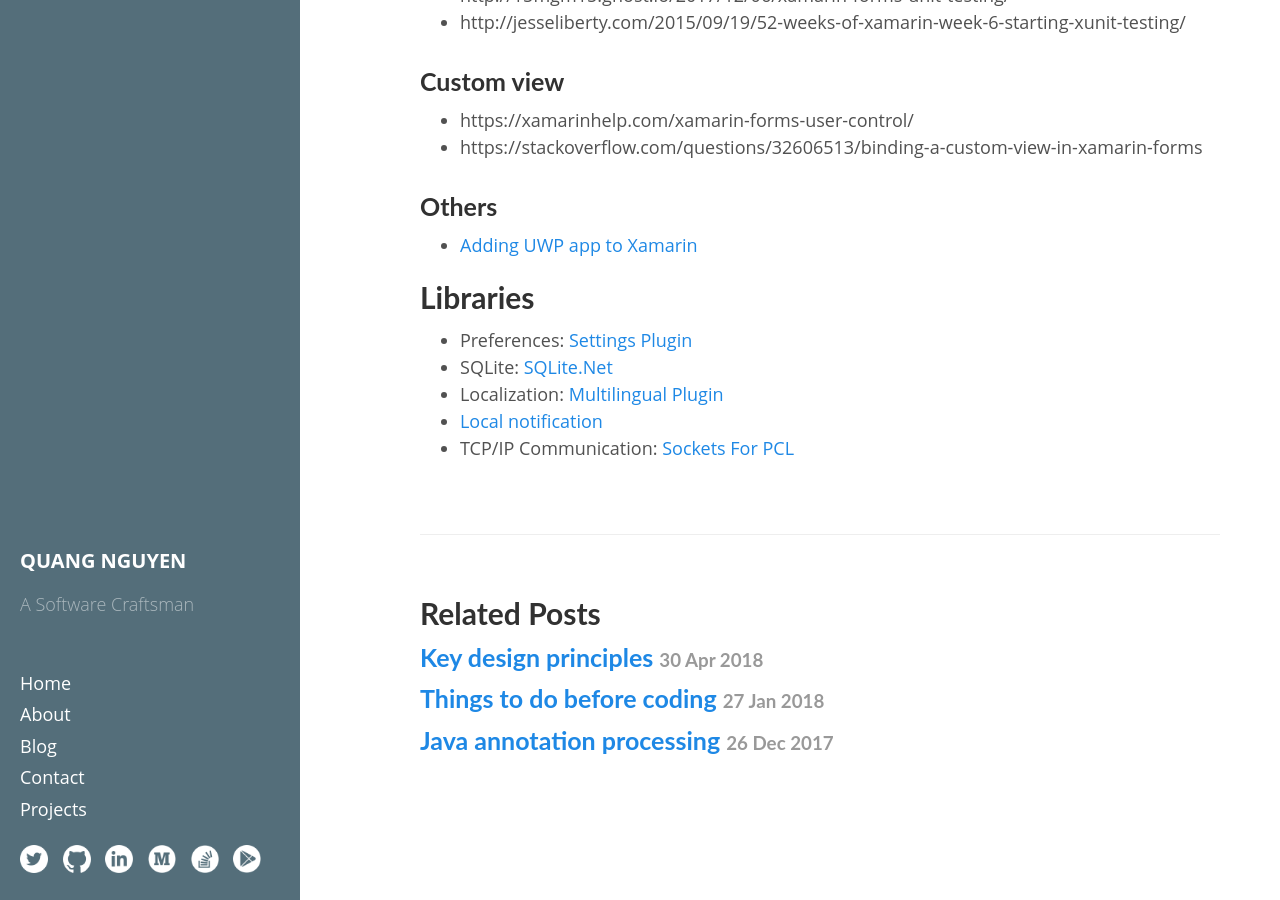
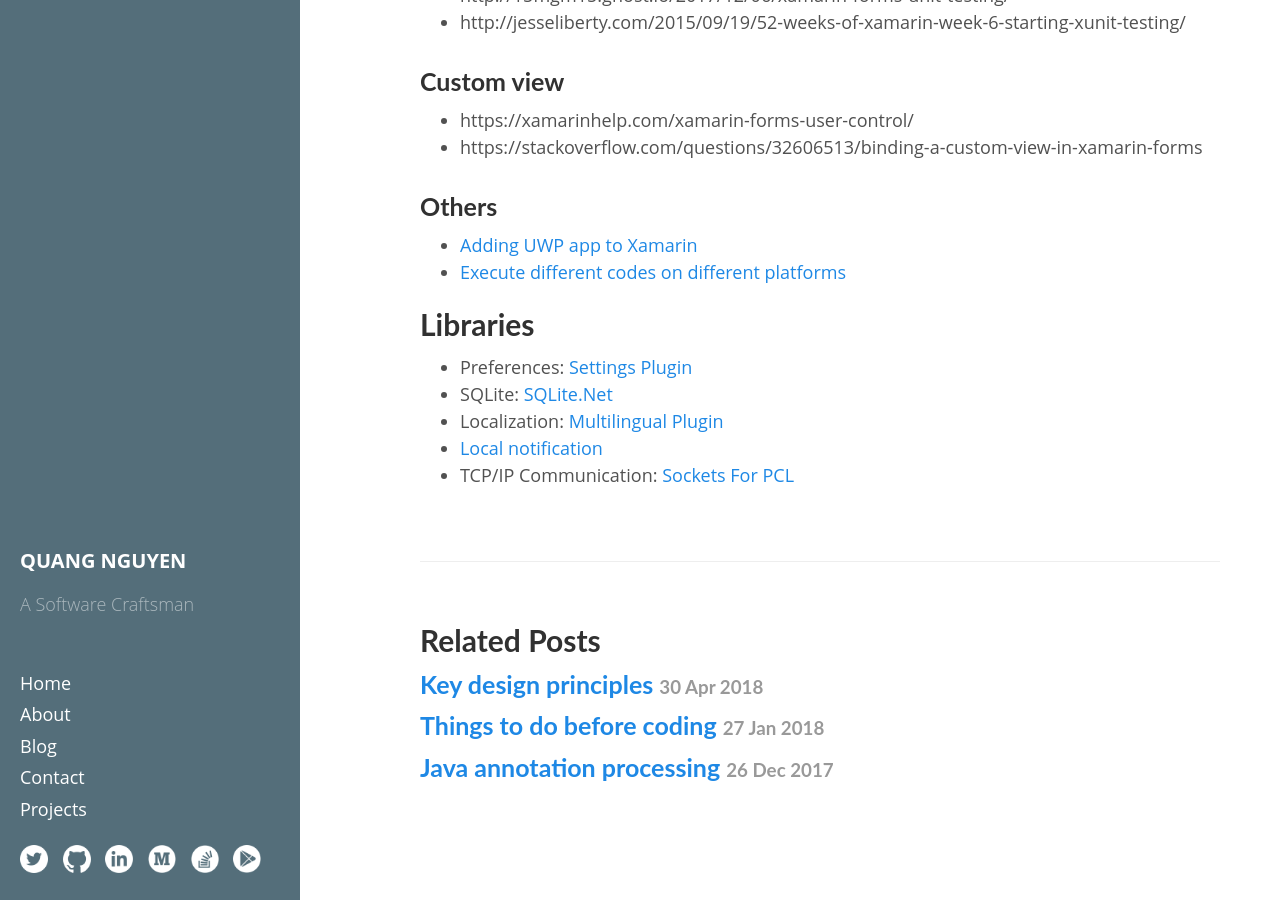
Before and after one commit to quangctkm9207/quangctkm9207.github.io, a Jekyll site: the page built from _posts/2018-05-10-visit-xamarin-town.md, in a window 1280 px wide and 900 px high, scrolled down 2213 px. Built offline with Jekyll 4.4.1, drawn with Linux system fonts in a browser that asks for light colours; comment, search, counter and statistics services are not loaded.

Commit message:
Update post

```diff
--- a/_posts/2018-05-10-visit-xamarin-town.md
+++ b/_posts/2018-05-10-visit-xamarin-town.md
@@ -62,6 +62,7 @@ On the journey of exploring Xamarin town to get used to it, I have just marked i
 
 ### Others
 * [Adding UWP app to Xamarin](https://docs.microsoft.com/en-us/xamarin/xamarin-forms/platform/windows/installation/)
+* [Execute different codes on different platforms](https://stackoverflow.com/questions/24251020/write-device-platform-specific-code-in-xamarin-forms)
 
 ## Libraries
 * Preferences: [Settings Plugin](https://github.com/jamesmontemagno/SettingsPlugin)
```
